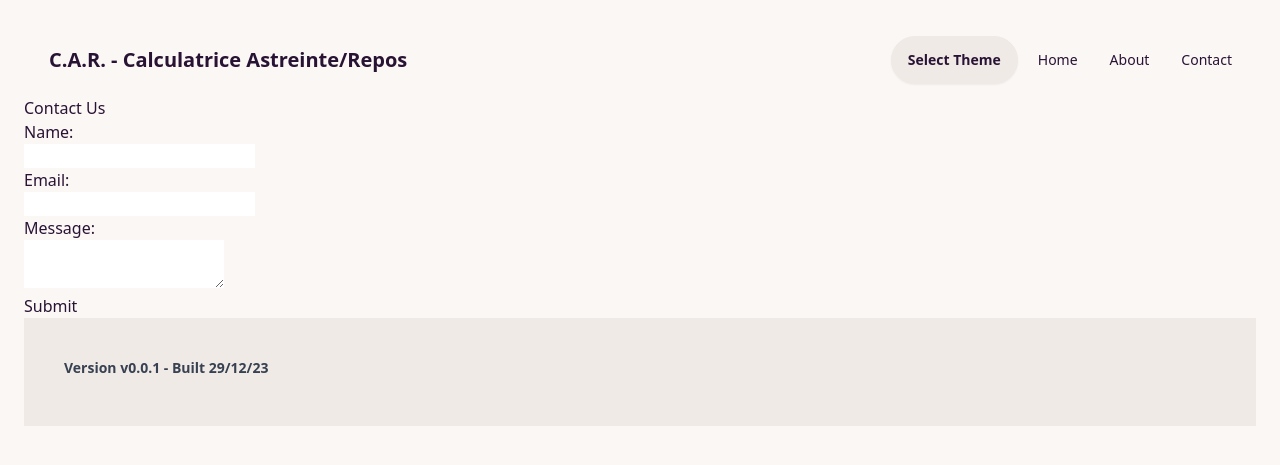
After one commit to davidaparicio/car, a Flask app: page /contact/ in a window 1280 px wide. The commit adds this page. Shown: the top 465 px of the page. Run offline with Flask 3, Linux system fonts and the light colour scheme; some libraries are stand-ins or nearby versions.

Commit message:
✨ feat: FlaskTestCase, refacto with routes, contact page

```diff
--- a/app.py
+++ b/app/routes.py
@@ -1,20 +1,12 @@
-import os
-from flask import Flask, request, render_template
-from config import DevelopmentConfig, TestingConfig, ProductionConfig
+from flask import Blueprint, render_template, request, flash, redirect, url_for
 from datetime import datetime
 from rest_period_calculator import calculate_rest_period
 
-app = Flask(__name__)
-
-if os.getenv("FLASK_ENV") == "production":
-    app.config.from_object(ProductionConfig)
-elif os.getenv("FLASK_ENV") == "testing":
-    app.config.from_object(TestingConfig)
-else:
-    app.config.from_object(DevelopmentConfig)
+# Create a Blueprint named 'main'
+main = Blueprint("main", __name__)
 
 
-@app.route("/", methods=["GET", "POST"])
+@main.route("/", methods=["GET", "POST"])
 def check_rest_period():
     message = None
     on_call_ends_str = request.form.getlist("on_call_ends[]")
@@ -54,10 +46,30 @@ def check_rest_period():
     )
 
 
-@app.route("/about/")
+@main.route("/about/")
 def about():
     return render_template("about.html")
 
 
-if __name__ == "__main__":
-    app.run(debug=app.config["DEBUG"])
+@main.route("/contact/", methods=["GET", "POST"])
+def contact():
+    if request.method == "POST":
+        # name = request.form['name']
+        # email = request.form['email']
+        # message = request.form['message']
+
+        """subject = f"New contact from {name}"
+        message = Message(subject, recipients=['your-receiving-email@example.com'])
+        message.body = f"From: {name} <{email}>\n\n{message_body}"
+
+        try:
+            mail.send(message)
+            flash('Your message has been sent successfully!', 'success')
+        except Exception as e:
+            flash('Failed to send message. Please try again later.', 'error')
+            # Log the exception for debugging """
+
+        flash("Thank you for your message! ", "success")
+        return redirect(url_for("main.contact"))
+
+    return render_template("contact.html")
--- a/templates/base.html
+++ b/app/templates/base.html
@@ -83,9 +83,9 @@
         </div>
         <div class="flex-none">
             <ul class="menu menu-horizontal p-0">
-            <li><a href="{{ url_for('check_rest_period') }}">Home</a></li>
-            <li><a href="{{ url_for('about') }}">About</a></li>
-            <li><a>Contact</a></li>
+            <li><a href="{{ url_for('main.check_rest_period') }}">Home</a></li>
+            <li><a href="{{ url_for('main.about') }}">About</a></li>
+            <li><a href="{{ url_for('main.contact') }}">Contact</a></li>
             </ul>
         </div>
         </header>
--- /dev/null
+++ b/app/templates/contact.html
@@ -0,0 +1,17 @@
+{% extends 'base.html' %}
+
+{% block content %}
+<h1>Contact Us</h1>
+<form method="post">
+    <label for="name">Name:</label><br>
+    <input type="text" id="name" name="name" required><br>
+
+    <label for="email">Email:</label><br>
+    <input type="email" id="email" name="email" required><br>
+
+    <label for="message">Message:</label><br>
+    <textarea id="message" name="message" required></textarea><br>
+
+    <input type="submit" value="Submit">
+</form>
+{% endblock %}
--- a/config.py
+++ b/config.py
@@ -5,6 +5,7 @@ class Config:
 
     DEBUG = False
     TESTING = False
+    SECRET_KEY = "elbEJ80libKieSGezAFD9Mvsf69XzQkv8oE9vB9K"
 
 
 class DevelopmentConfig(Config):
--- /dev/null
+++ b/run.py
@@ -0,0 +1,6 @@
+from app import create_app
+
+app = create_app()
+
+if __name__ == "__main__":
+    app.run(debug=app.config["DEBUG"])
```
Also changed, not shown: app/__init__.py (added, +24 -0 lines), test_app.py (+57 -18 lines), README.md, app/templates/about.html (renamed from templates/about.html), app/templates/calculate.html (renamed from templates/calculate.html), templates/index.html (deleted), 2 other files.
